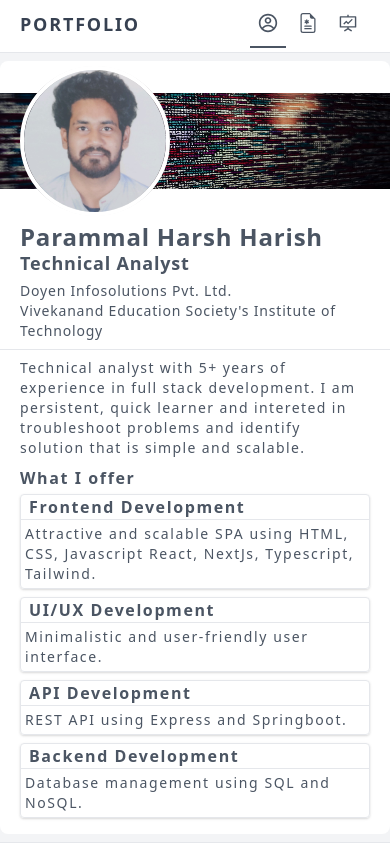
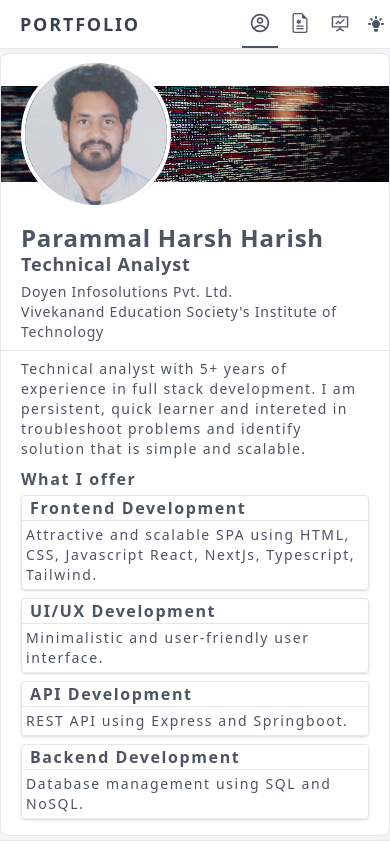
Before and after one commit to tmnrp/portfolio, a React (Create React App) app: page / in a window 390 px wide. Built offline with nearby package versions, Linux system fonts and the light colour scheme.

Commit message:
responsiveness updated

```diff
--- a/src/components/Icons.tsx
+++ b/src/components/Icons.tsx
@@ -684,18 +684,14 @@ export const IconBulbOutline = (
   </svg>
 );
 
-export const IconBulbFilled = ({
-  className = "w-6 h-6",
-  onClick,
-}: {
-  className?: string;
-  onClick?: () => void;
-}) => (
+export const IconBulbFilled = (
+  props: JSX.IntrinsicAttributes & SVGProps<SVGSVGElement>
+) => (
   <svg
-    onClick={onClick}
     xmlns="http://www.w3.org/2000/svg"
     viewBox="0 0 20 20"
     fill="currentColor"
+    {...props}
   >
     <path d="M11 3a1 1 0 10-2 0v1a1 1 0 102 0V3zM15.657 5.757a1 1 0 00-1.414-1.414l-.707.707a1 1 0 001.414 1.414l.707-.707zM18 10a1 1 0 01-1 1h-1a1 1 0 110-2h1a1 1 0 011 1zM5.05 6.464A1 1 0 106.464 5.05l-.707-.707a1 1 0 00-1.414 1.414l.707.707zM5 10a1 1 0 01-1 1H3a1 1 0 110-2h1a1 1 0 011 1zM8 16v-1h4v1a2 2 0 11-4 0zM12 14c.015-.34.208-.646.477-.859a4 4 0 10-4.954 0c.27.213.462.519.476.859h4.002z" />
   </svg>
--- a/src/pages/About.tsx
+++ b/src/pages/About.tsx
@@ -7,7 +7,8 @@ import {
 
 //Photo by <a href="https://unsplash.com/@markusspiske?utm_source=unsplash&utm_medium=referral&utm_content=creditCopyText">Markus Spiske</a> on <a href="https://unsplash.com/s/photos/software?utm_source=unsplash&utm_medium=referral&utm_content=creditCopyText">Unsplash</a>
 export const About = () => (
-  <section className="my-2 bg-white rounded-lg">
+  <section className="my-1 bg-white border rounded-lg dark:bg-black md:my-3 dark:border-gray-700">
+    <div className="flex flex-col gap-2 border-b border-gray-200 lg:px-5 lg:flex-row-reverse dark:border-gray-700">
       <div className="relative flex items-center w-full h-40">
         <img
           className="object-fill w-full h-24 filter blur-none"
@@ -15,7 +16,7 @@ export const About = () => (
           alt="Shot by Markus Spiske on Unsplash"
         />
         <img
-        className="absolute ml-5 border-4 border-white rounded-full backdrop-filter backdrop-blur-lg"
+          className="absolute ml-5 border-4 border-white rounded-full dark:border-gray-400 backdrop-filter backdrop-blur-lg"
           src="/profilepic.jfif"
           alt="Parammal Harsh Harish"
           height={150}
@@ -23,7 +24,7 @@ export const About = () => (
         />
       </div>
 
-    <div className="px-5 pb-2 space-y-1 tracking-wider border-b border-gray-200">
+      <div className="px-5 pb-2 space-y-1 tracking-wider lg:px-0 lg:pt-5">
         <div className="-space-y-1">
           <div className="text-2xl font-semibold">Parammal Harsh Harish</div>
           <div className="text-lg font-semibold">Technical Analyst</div>
@@ -31,6 +32,7 @@ export const About = () => (
         <div className="text-sm">
           <div>Doyen Infosolutions Pvt. Ltd.</div>
           <div>Vivekanand Education Society's Institute of Technology</div>
+        </div>
       </div>
     </div>
 
--- a/src/pages/index.tsx
+++ b/src/pages/index.tsx
@@ -1,6 +1,7 @@
-import { useEffect, useState } from "react";
+import { useCallback, useEffect, useState } from "react";
 import { Routes, Route, useNavigate, useLocation } from "react-router-dom";
 import {
+  IconBulbFilled,
   IconGithubFilled,
   IconLinkedInFilled,
   IconLocationOutlined,
@@ -10,13 +11,30 @@ import {
   IconProjectOutlined,
   IconResumeOutlined,
 } from "../components/Icons";
+import { ENUM_THEME } from "../utils/enums";
 import { About } from "./About";
 
 //
 export const App = () => {
+  const [theme, setTheme] = useState<ENUM_THEME>(ENUM_THEME.light);
+  const toggleTheme = useCallback(() => {
+    setTheme((theme) => {
+      const el = document.getElementById("root");
+      theme === ENUM_THEME.light && el?.classList.add("dark");
+      theme === ENUM_THEME.dark && el?.classList.remove("dark");
+
+      //
+      return theme === ENUM_THEME.light ? ENUM_THEME.dark : ENUM_THEME.light;
+    });
+  }, []);
+
+  //
   return (
-    <div className="flex flex-col h-full text-gray-600">
-      <Header />
+    <div
+      className="flex flex-col h-full text-gray-600 dark:text-gray-300 dark:bg-black"
+      style={{ minWidth: 300 }}
+    >
+      <Header toggleTheme={toggleTheme} />
       <div className="flex flex-col h-full overflow-auto">
         <Main />
         <Footer />
@@ -26,7 +44,7 @@ export const App = () => {
 };
 
 //
-const Header = () => {
+const Header = ({ toggleTheme }: { toggleTheme: () => void }) => {
   const navigate = useNavigate();
   const location = useLocation();
 
@@ -35,8 +53,8 @@ const Header = () => {
 
   //
   return (
-    <header className="flex items-center justify-between px-5 pb-1 border-b border-gray-200">
-      <div className="text-lg font-extrabold tracking-widest text-gray-700 md:text-xl">
+    <header className="flex items-center justify-between pl-5 border-b border-gray-200 dark:border-gray-700">
+      <div className="text-lg font-extrabold tracking-widest text-gray-700 dark:text-gray-200 md:text-xl">
         PORTFOLIO
       </div>
 
@@ -64,6 +82,13 @@ const Header = () => {
           <IconProjectOutlined className="tm-nav-item-icon" />
           <div className="tm-nav-item-label">Profile</div>
         </div>
+
+        <div
+          className="flex items-center px-1 cursor-pointer"
+          onClick={toggleTheme}
+        >
+          <IconBulbFilled className={`h-5 w-5`} />
+        </div>
       </nav>
     </header>
   );
@@ -72,7 +97,7 @@ const Header = () => {
 //
 const Main = () => {
   return (
-    <main className="flex justify-center flex-1 bg-gray-100">
+    <main className="flex justify-center flex-1 bg-gray-100 dark:bg-black">
       <div className="h-full max-w-screen-sm lg:max-w-screen-md xl:max-w-screen-lg 2xl:max-w-screen-xl">
         <Routes>
           <Route path="/" element={<About />} />
@@ -87,23 +112,23 @@ const Main = () => {
 //
 const Footer = () => {
   return (
-    <footer className="flex justify-between px-5 py-2 space-y-1 text-sm tracking-widest border-t md:text-base border-gray-20">
+    <footer className="flex justify-between px-5 py-2 space-y-1 text-sm tracking-widest border-t border-gray-200 dark:border-gray-700 md:text-base">
       <div className="space-y-1">
-        <div className="flex space-x-2 cursor-pointer hover:font-semibold hover:text-gray-700">
+        <div className="flex space-x-2 cursor-pointer hover:font-semibold hover:text-gray-700 dark:hover:text-white">
           <IconMailClosedOutlined className="w-5 h-5 md:w-6 md:h-6" />
           <div onClick={() => window.open("mailto:harsh.harish1@gmail.com")}>
             harsh.harish1@gmail.com
           </div>
         </div>
 
-        <div className="flex space-x-2 cursor-pointer hover:font-semibold hover:text-gray-700">
+        <div className="flex space-x-2 cursor-pointer hover:font-semibold hover:text-gray-700 dark:hover:text-white">
           <IconPhoneOutlined className="w-5 h-5 md:w-6 md:h-6" />
           <div onClick={() => window.open("tel:+917208463103")}>
             +91-7208463103
           </div>
         </div>
 
-        <div className="flex space-x-2 cursor-pointer hover:font-semibold hover:text-gray-700">
+        <div className="flex space-x-2 cursor-pointer hover:font-semibold hover:text-gray-700 dark:hover:text-white">
           <IconLocationOutlined className="w-5 h-5 md:w-6 md:h-6" />
           <div
             onClick={() =>
@@ -117,7 +142,7 @@ const Footer = () => {
 
       <div className="flex flex-col justify-around">
         <IconLinkedInFilled
-          className="w-5 h-5 text-gray-500 cursor-pointer fill-current md:w-6 md:h-6 hover:text-gray-800"
+          className="w-5 h-5 cursor-pointer fill-current md:w-6 md:h-6 hover:text-gray-800 dark:hover:text-white"
           onClick={() =>
             window.open(
               "https://www.linkedin.com/in/harsh-parammal-0a831a50/",
@@ -126,7 +151,7 @@ const Footer = () => {
           }
         />
         <IconGithubFilled
-          className="w-5 h-5 text-gray-500 cursor-pointer fill-current md:w-6 md:h-6 hover:text-gray-800"
+          className="w-5 h-5 cursor-pointer fill-current md:w-6 md:h-6 hover:text-gray-800 dark:hover:text-white"
           onClick={() => window.open("https://github.com/tmnrp", "_blank")}
         />
       </div>
--- a/src/styles/styles.css
+++ b/src/styles/styles.css
@@ -3,7 +3,7 @@
 }
 .tm-nav-item:hover,
 .tm-nav-item.active {
-  @apply border-gray-600;
+  @apply border-gray-600 dark:border-gray-400 dark:text-white;
 }
 
 .tm-nav-item .tm-nav-item-icon {
@@ -16,11 +16,11 @@
 
 /*  */
 .tm-card {
-  @apply flex flex-col border border-gray-200 rounded shadow;
+  @apply flex flex-col border border-gray-200 rounded shadow dark:border-gray-500;
 }
 
 .tm-card-body {
-  @apply flex border-b border-gray-200;
+  @apply flex border-b border-gray-200 dark:border-gray-500;
 }
 
 .tm-card-icon {
--- /dev/null
+++ b/src/utils/enums.ts
@@ -0,0 +1,5 @@
+//
+export enum ENUM_THEME {
+  light = "light",
+  dark = "dark",
+}
```
Lines whose indentation alone changed are shown as unchanged.
